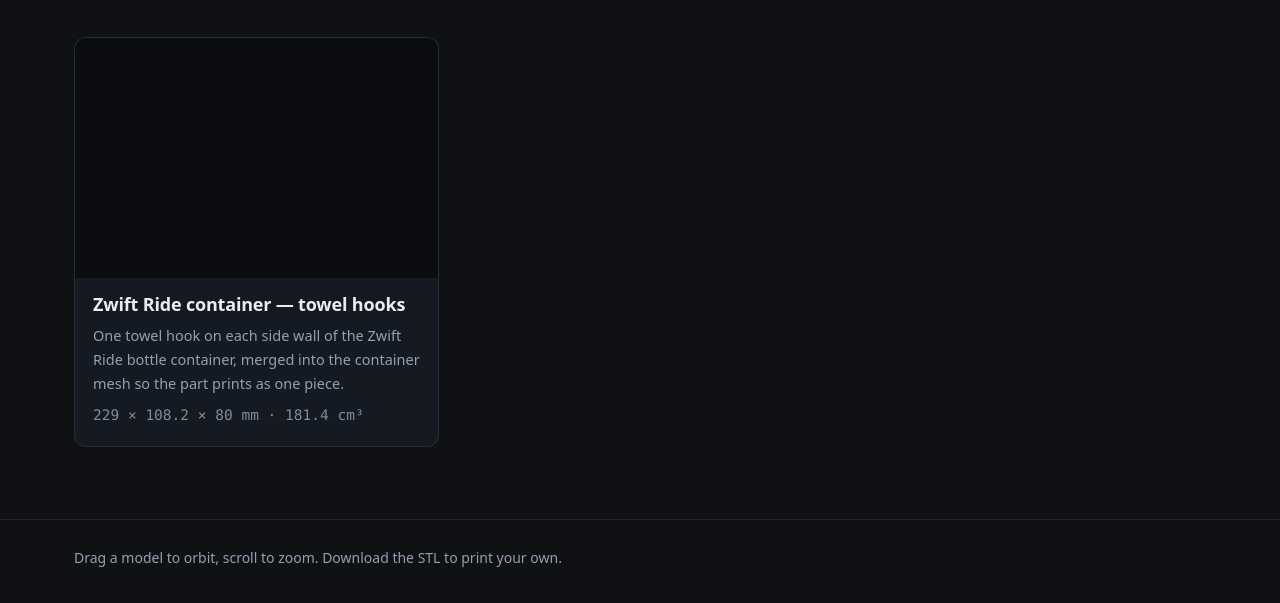
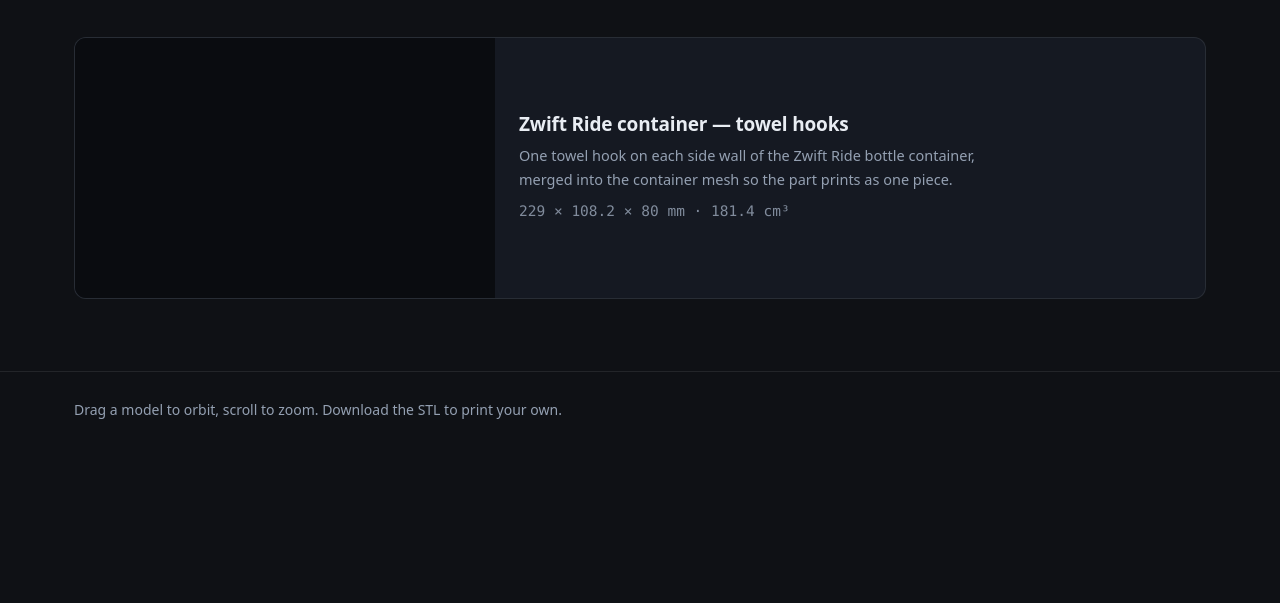
Before and after one commit to aurele-l/share, a plain HTML site: page index.html in a window 1280 px wide. Shown: the part 223-826 px from the top of the page. After the commit the page ends 800 px from the top, so only its background shows below. Drawn offline with Linux system fonts and the light colour scheme; some packages are replaced by stand-ins of ours; a script that the page names is missing.

Commit message:
Gallery: one preview row per model instead of a sparse card grid

```diff
--- a/assets/site.css
+++ b/assets/site.css
@@ -238,27 +238,28 @@ main { padding: 44px 0 0; }
 
 .cards {
   display: grid;
-  grid-template-columns: repeat(auto-fill, minmax(340px, 1fr));
-  gap: 18px;
+  gap: 14px;
   margin-top: 40px;
 }
 
 .card {
-  display: block;
+  display: grid;
+  grid-template-columns: minmax(260px, 420px) 1fr;
+  align-items: center;
   color: inherit;
   border: 1px solid var(--line);
   border-radius: var(--radius);
   overflow: hidden;
   background: var(--bg-soft);
-  transition: border-color 0.15s ease, transform 0.15s ease;
+  transition: border-color 0.15s ease;
 }
 .card:hover { border-color: color-mix(in srgb, var(--accent) 40%, transparent); text-decoration: none; }
 
-.card model-viewer { display: block; width: 100%; height: 240px; background: var(--tile); }
+.card model-viewer { display: block; width: 100%; height: 260px; background: var(--tile); }
 
-.card-body { padding: 16px 18px 18px; }
-.card-body h2 { font-size: 18px; }
-.card-body p { margin: 8px 0 0; color: var(--muted); font-size: 14.5px; }
+.card-body { padding: 20px 24px; }
+.card-body h2 { font-size: 19px; }
+.card-body p { margin: 8px 0 0; color: var(--muted); font-size: 14.5px; max-width: 60ch; }
 
 .card-meta {
   font-family: var(--mono);
@@ -271,5 +272,7 @@ main { padding: 44px 0 0; }
   .pair { grid-template-columns: 1fr; }
   .cols { grid-template-columns: 1fr; gap: 0; }
   .view model-viewer { height: clamp(280px, 46vh, 420px); }
-  .cards { grid-template-columns: 1fr; }
+  .card { grid-template-columns: 1fr; }
+  .card model-viewer { height: 220px; }
+  .card-body { padding: 16px 18px 18px; }
 }
--- a/index.html
+++ b/index.html
@@ -18,7 +18,7 @@
   <a class="mark" href="index.html">3D models</a>
   <nav><a href="https://github.com/aurele-l/shared_3d_models">GitHub</a></nav>
 </div></header>
-<main class="wrap"><div class="intro"><h1>Parametric parts, modelled in code and printed at home.</h1><p>3D-printable models you can orbit in the browser and download as STL.</p></div><div class="cards"><a class="card" href="models/zwift-towel-hooks/"><model-viewer src="models/zwift-towel-hooks/tuned.glb" alt="Zwift Ride container — towel hooks" auto-rotate auto-rotate-delay="0" rotation-per-second="12deg" shadow-intensity="1.1" shadow-softness="0.85" tone-mapping="aces" exposure="0.9" interaction-prompt="none" loading="lazy" camera-orbit="22deg 74deg 95%"></model-viewer><div class="card-body"><h2>Zwift Ride container — towel hooks</h2><p>One towel hook on each side wall of the Zwift Ride bottle container, merged into the container mesh so the part prints as one piece.</p><p class="card-meta">229 × 108.2 × 80 mm · 181.4 cm³</p></div></a></div></main>
+<main class="wrap"><div class="intro"><h1>Parametric parts, modelled in code and printed at home.</h1><p>3D-printable models you can orbit in the browser and download as STL.</p></div><div class="cards"><a class="card" href="models/zwift-towel-hooks/"><model-viewer src="models/zwift-towel-hooks/tuned.glb" alt="Zwift Ride container — towel hooks" auto-rotate auto-rotate-delay="0" rotation-per-second="12deg" shadow-intensity="1.1" shadow-softness="0.85" tone-mapping="aces" exposure="0.9" interaction-prompt="none" loading="lazy" camera-orbit="30deg 72deg 60%"></model-viewer><div class="card-body"><h2>Zwift Ride container — towel hooks</h2><p>One towel hook on each side wall of the Zwift Ride bottle container, merged into the container mesh so the part prints as one piece.</p><p class="card-meta">229 × 108.2 × 80 mm · 181.4 cm³</p></div></a></div></main>
 <footer class="site-foot"><div class="wrap"><p>Drag a model to orbit, scroll to zoom. Download the STL to print your own.</p></div></footer>
 </body>
 </html>
--- a/models/zwift-towel-hooks/model.json
+++ b/models/zwift-towel-hooks/model.json
@@ -6,7 +6,7 @@
   "lede": "A printed add-on for the Zwift Ride bottle container: a hook on each side wall, merged into the container mesh so the whole thing prints as one piece. The hooks add 28 mm of width and print without supports.",
   "meta": "229 × 108.2 × 80 mm · 181.4 cm³",
   "thumb": "tuned.glb",
-  "thumbOrbit": "22deg 74deg 95%",
+  "thumbOrbit": "30deg 72deg 60%",
   "compare": {
     "title": "As shipped, and tuned",
     "note": "Left is the container as Zwift ships it. Right is the same part with a hook merged into each side wall, Ø20 vents cut through the side panels, and the hook's root widened into a 4 mm collar. With the cameras linked, dragging either tile keeps both on the same angle — the only difference you are looking at is the part.",
```
